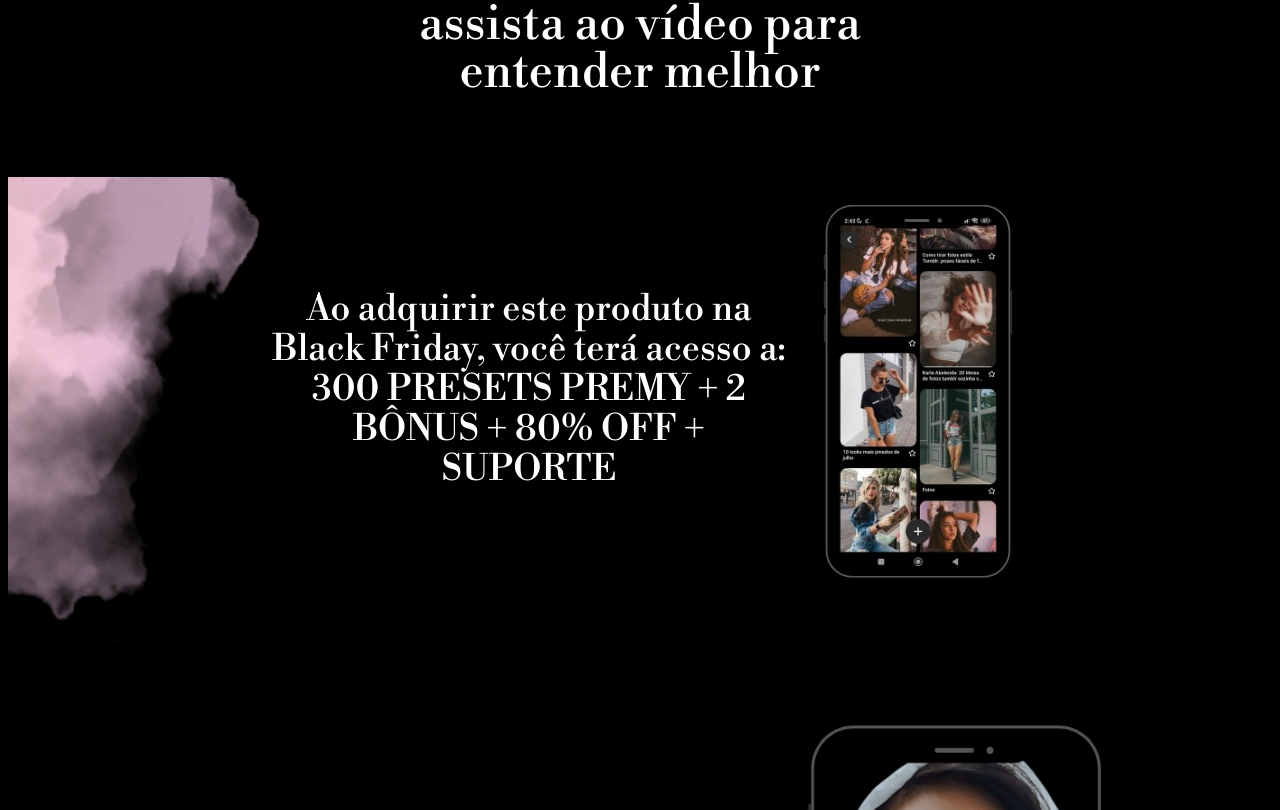
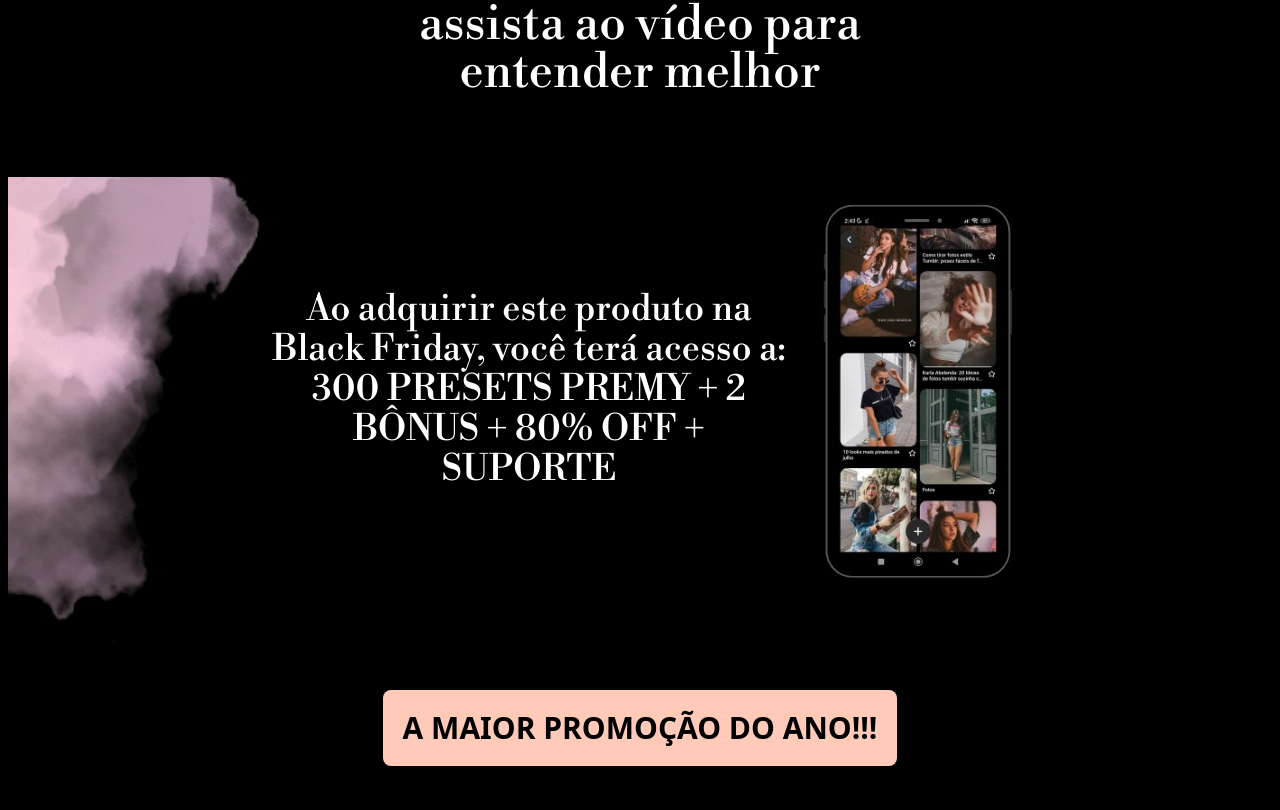
Before and after one commit to GugaS1lva/Presets-Premy, a React (Vite) app: page / in a window 1280 px wide. Shown: the part 1990-2800 px from the top of the page. Built offline with nearby package versions, Linux system fonts and the light colour scheme; a web font is replaced by a local one.

Commit message:
New Feature

```diff
--- a/index.html
+++ b/index.html
@@ -6,7 +6,7 @@
     <link href="https://fonts.googleapis.com/css2?family=Bodoni+Moda:ital,opsz,wght@0,6..96,400;0,6..96,500;0,6..96,600;0,6..96,700;0,6..96,800;0,6..96,900;1,6..96,400;1,6..96,500;1,6..96,600;1,6..96,700;1,6..96,800;1,6..96,900&family=Charm:wght@400;700&family=Lato:ital,wght@0,100;0,300;0,400;0,700;0,900;1,100;1,300;1,400;1,700;1,900&family=Libre+Bodoni:ital,wght@0,400;0,500;0,600;0,700;1,400;1,500;1,600;1,700&family=Old+Standard+TT:ital,wght@0,400;0,700;1,400&display=swap" rel="stylesheet" />
 
     <meta charset="UTF-8" />
-    <link rel="icon" type="image/svg+xml" href="/react.svg" />
+    <link rel="icon" type="image/svg+xml" href="/public/emyIcon-removebg.png" />
     <meta name="viewport" content="width=device-width, initial-scale=1.0" />
     <title>Presets Premy</title>
   </head>
--- a/src/App.tsx
+++ b/src/App.tsx
@@ -21,7 +21,7 @@ import { RiPinterestLine, RiInstagramLine } from "react-icons/ri";
 function App() {
   return (
     <div className="flex flex-col items-center pt-20 px-2 gap-20 bg-black text-white font-Bodoni2">
-      <section className="flex items-center justify-center flex-col text-center gap-5 px-5 sm:flex-col sm:text-start md:flex-col lg:flex-row">,
+      <section className="flex items-center justify-center flex-col text-center gap-5 px-5 sm:flex-col sm:text-start md:flex-col lg:flex-row">
         <div className='flex flex-col gap-5 max-w-[390px] sm:max-w-[560px] md:max-w-[650px]'>
           <h2 className='flex flex-col items-center justify-center border-b-4 border-white'><img src={title1} alt="" /></h2>
 
@@ -98,6 +98,10 @@ function App() {
         </div>
       </section>
 
+      <div className='hover:scale-105 transition cursor-pointer'>
+        <h2 className='p-2 m-2 text-2xl text-center text-black bg-[#FFCAB7] max-w-[300px] font-sans font-bold rounded-lg sm:max-w-[100%] sm:text-3xl sm:p-5'>A MAIOR PROMOÇÃO DO ANO!!!</h2>
+      </div>
+
       <section className='flex flex-col items-center justify-center text-center md:flex-row '>
         <div className='flex flex-col items-center justify-center sm:-mb-5 md:mb-0'>
           <h2 className='text-4xl max-w-[200px] relative sm:py-5 lg:max-w-[100%]'>OS BÔNUS SERÃO DE:</h2>
```
Also changed, not shown: public/emyIcon-removebg.png (added), public/emyIcon.jpeg (added).
